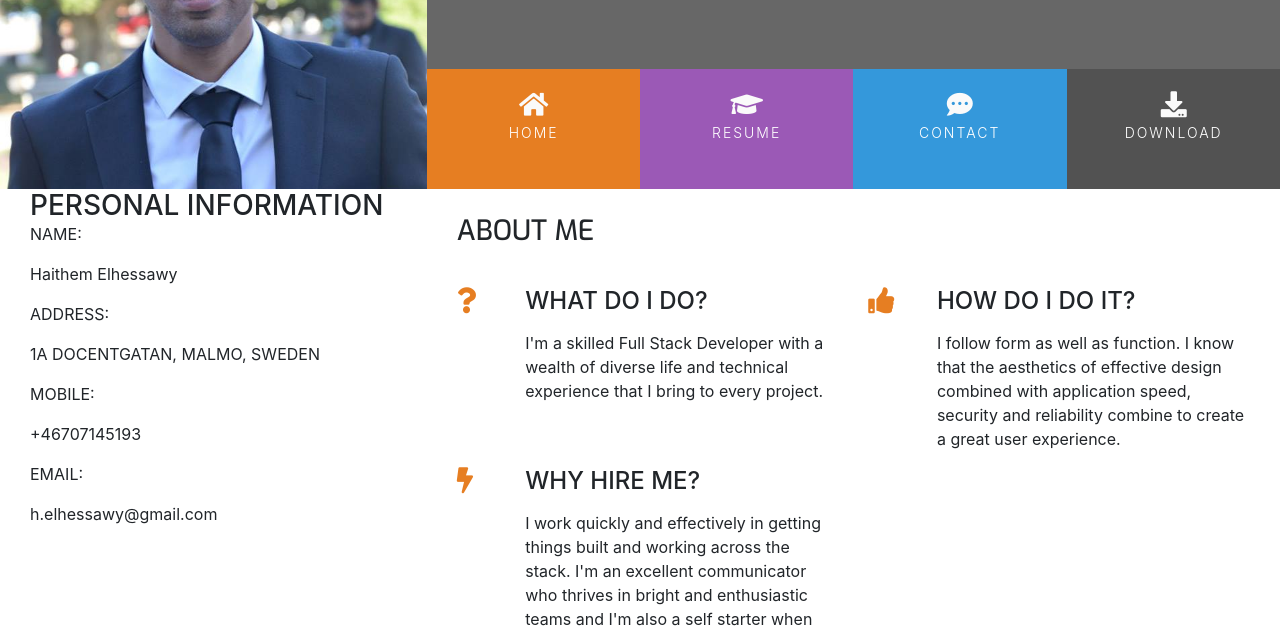
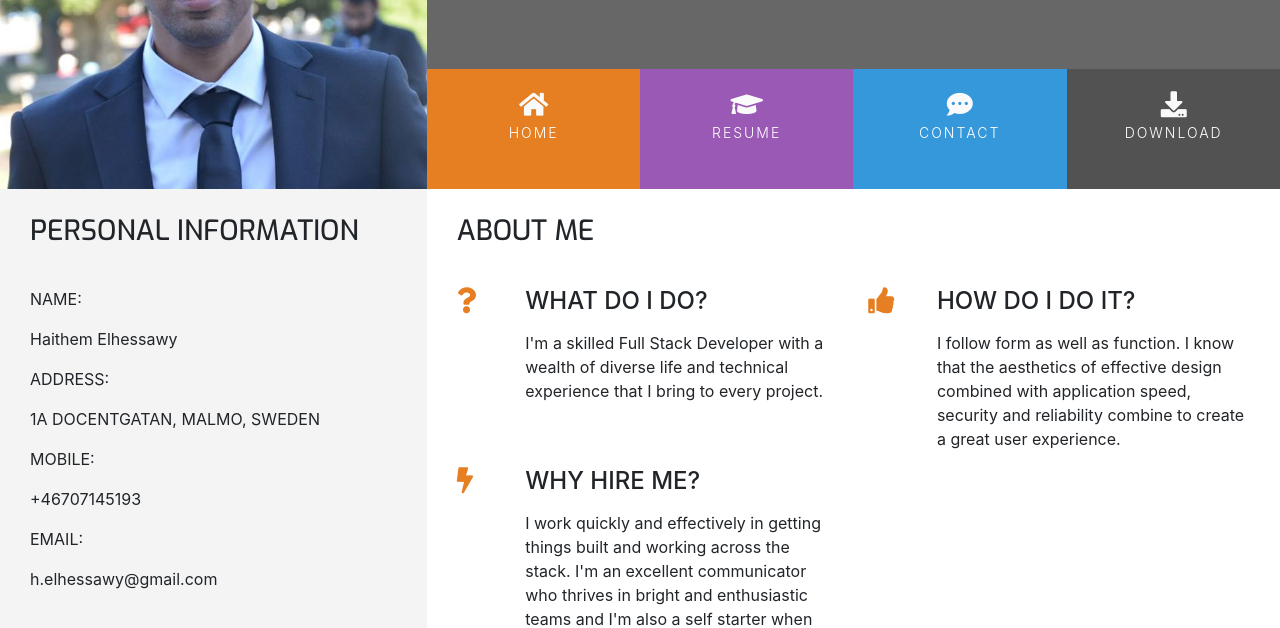
Before and after one commit to haithem2005/haithem.cv, a plain HTML site: page index.html in a window 1280 px wide. Shown: the part 180-808 px from the top of the page. Drawn offline with nearby package versions, Linux system fonts and the light colour scheme.

Commit message:
contact details

```diff
--- a/assets/css/style2.css
+++ b/assets/css/style2.css
@@ -18,6 +18,10 @@
 }
 .bg-color-three-reason{
     background-color: #fff;
+
+}
+.bg-color-personal-info{
+    background-color: #f4f4f4;
 }
 /*-------------------------special padding/margins/text--------*/
 
@@ -42,7 +46,7 @@ h1,h2,h3,h4,h5{
     float: none;
 }
 .section-heading{
-    font-family: "Exo",sans-serif;
+    font-family: "Exo", sans-serif;
     margin-top: 25px;
     margin-bottom: 40px;
 }
--- a/index.html
+++ b/index.html
@@ -53,7 +53,7 @@
             <div class="col-md-4 bg-color-personal-info  section-column">
                 <div class="row">
                     <div class="col-12">
-                        <h3 class="section-headind uppercase">
+                        <h3 class="section-heading uppercase">
                             personal information
                         </h3>
                     </div>
```
